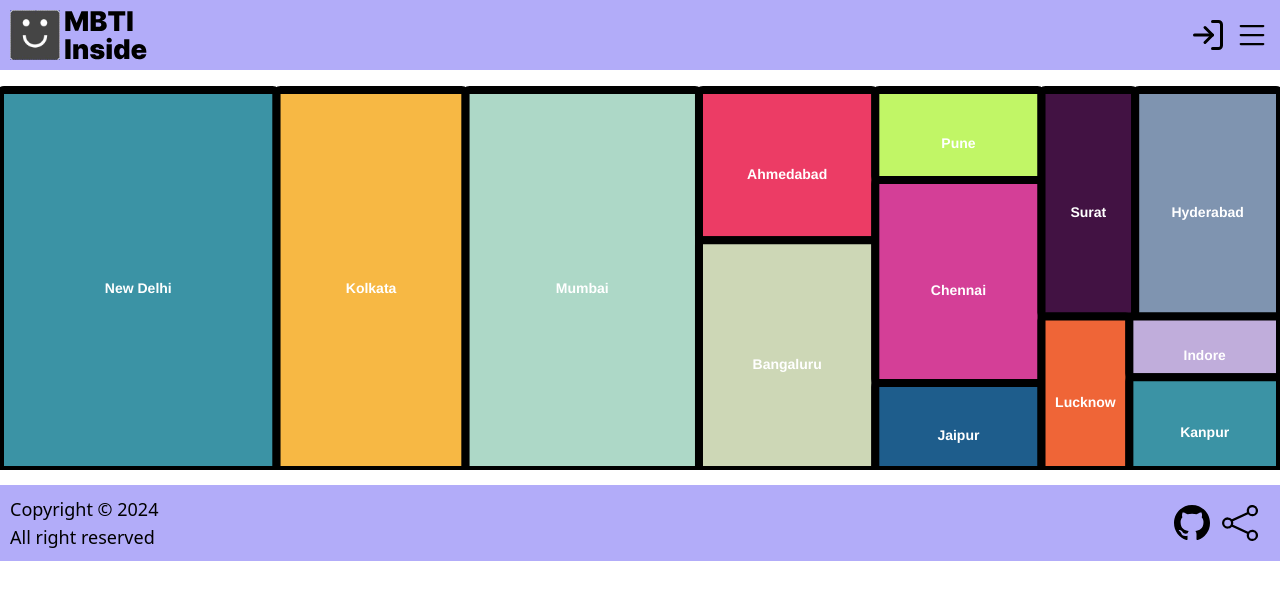
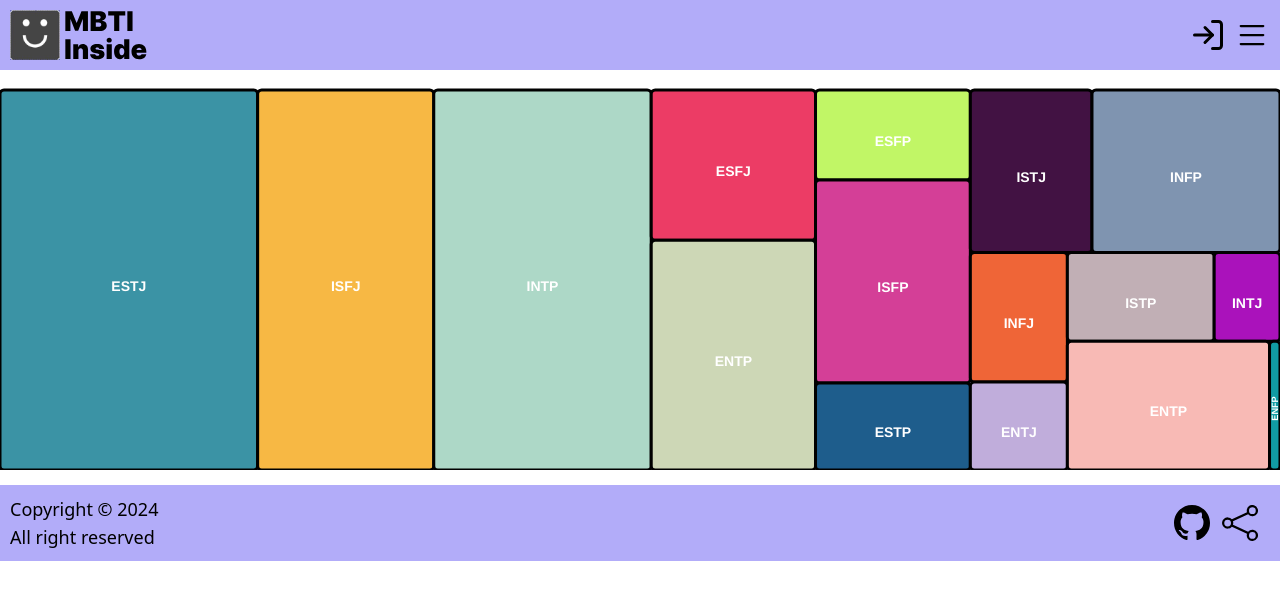
Before and after one commit to MBTI-Inside/server, a React (Vite) app in the folder frontend/: page /stats in a window 1280 px wide. Shown: the top 600 px of the page. Built offline with nearby package versions, Linux system fonts and the light colour scheme.

Commit message:
style: 차트 스타일링 rebi13/MBTI-Inside#63

```diff
--- a/frontend/src/pages/Stats/index.tsx
+++ b/frontend/src/pages/Stats/index.tsx
@@ -5,19 +5,22 @@ const Stats = () => {
   const series = [
     {
       data: [
-        { x: 'New Delhi', y: 218 },
-        { x: 'Kolkata', y: 149 },
-        { x: 'Mumbai', y: 184 },
-        { x: 'Ahmedabad', y: 55 },
-        { x: 'Bangaluru', y: 84 },
-        { x: 'Pune', y: 31 },
-        { x: 'Chennai', y: 70 },
-        { x: 'Jaipur', y: 30 },
-        { x: 'Surat', y: 44 },
-        { x: 'Hyderabad', y: 68 },
-        { x: 'Lucknow', y: 28 },
-        { x: 'Indore', y: 19 },
-        { x: 'Kanpur', y: 29 }
+        { x: 'ESTJ', y: 218 },
+        { x: 'ISFJ', y: 149 },
+        { x: 'INTP', y: 184 },
+        { x: 'ESFJ', y: 55 },
+        { x: 'ENTP', y: 84 },
+        { x: 'ESFP', y: 31 },
+        { x: 'ISFP', y: 70 },
+        { x: 'ESTP', y: 30 },
+        { x: 'ISTJ', y: 44 },
+        { x: 'INFP', y: 68 },
+        { x: 'INFJ', y: 28 },
+        { x: 'ENTJ', y: 19 },
+        { x: 'ISTP', y: 29 },
+        { x: 'INTJ', y: 13 },
+        { x: 'ENTP', y: 58 },
+        { x: 'ENFP', y: 3 }
       ]
     }
   ];
@@ -34,7 +37,7 @@ const Stats = () => {
     },
     stroke: {
       show: true,
-      width: 8,
+      width: 3,
       colors: ['#000']
     },
     colors: [
@@ -49,7 +52,11 @@ const Stats = () => {
       '#421243',
       '#7F94B0',
       '#EF6537',
-      '#C0ADDB'
+      '#C0ADDB',
+      '#C1AFB5',
+      '#AA12BB',
+      '#F8BAB5',
+      '#119BA3'
     ],
     plotOptions: {
       treemap: {
```
